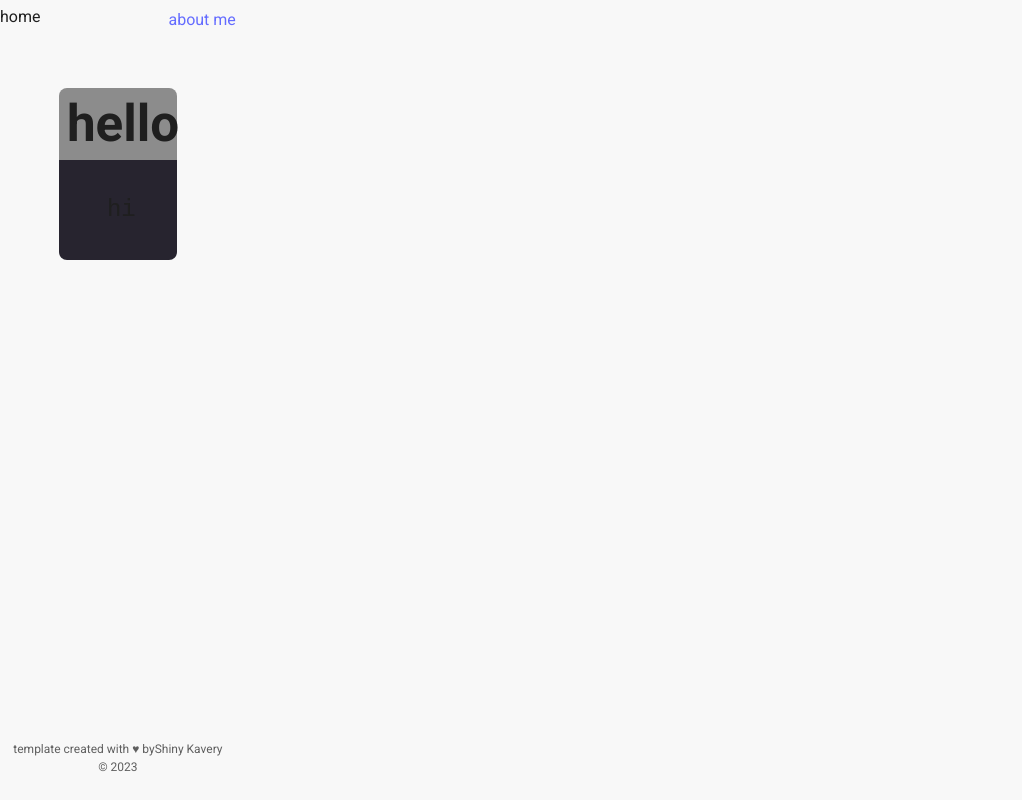
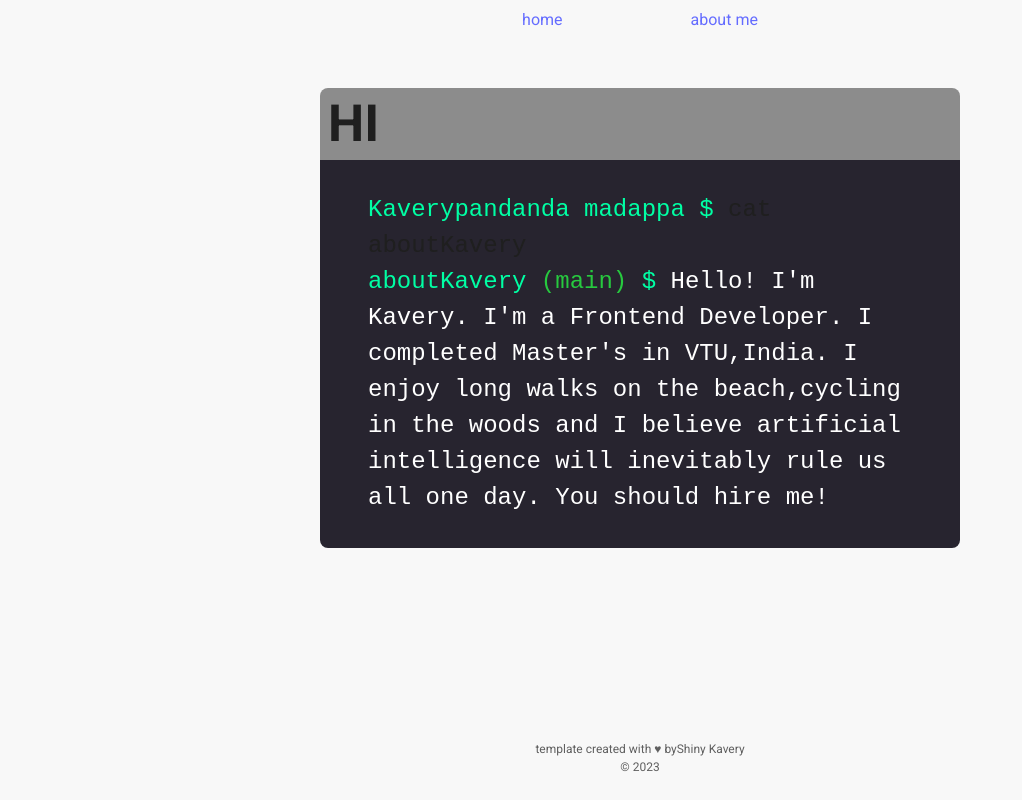
Before and after one commit to Kavery-pm/portfolioTemplate, a React (Vite) app: page /aboutme in a window 1280 px wide. Shown: the whole page, without its empty margins (0-1022 px from the left). Built offline with nearby package versions, Linux system fonts and the light colour scheme.

Commit message:
added the bio to the about me

```diff
--- /dev/null
+++ b/src/components/AboutMe/Aboutme.module.scss
@@ -0,0 +1,7 @@
+@import "../../variables.modules.scss";
+.pink{
+    color:$pink
+}
+.green{
+    color: $green
+}
--- a/src/components/AboutMe/Terminal.jsx
+++ b/src/components/AboutMe/Terminal.jsx
@@ -1,15 +1,15 @@
 import {Box} from "@mui/material";
-const Terminal = ()=>{
+const Terminal = ({text})=>{
     return (
         <Box component={'section'}
         width={{xs: '80%', md: '50%'}} borderRadius={'0.5rem'} mb={'4rem'}>
       <Box sx={{backgroundColor: '#8c8c8c'}} p={'0.5rem'} borderRadius={'0.5rem 0.5rem 0 0'}
            fontSize={'1rem'}>
-       <h1>hello</h1>
+   <h1>HI</h1>
       </Box>
       <Box py={{xs: '1rem', md: '2rem'}} px={{xs: '2rem', md: '3rem'}} borderRadius={'0 0 0.5rem 0.5rem'}
            sx={{backgroundColor: '#27242f'}} fontSize={'1.5rem'} fontFamily={'Courier New, Courier, monospace'}>
-    <p>hi </p>
+   {text}
       </Box>
    </Box>
     )
--- a/src/components/AboutMe/aboutMe.jsx
+++ b/src/components/AboutMe/aboutMe.jsx
@@ -1,10 +1,36 @@
-import {Box} from "@mui/material";
+import { Box } from "@mui/material";
 import Terminal from "./Terminal";
-const AboutMe = ()=>{
+import { info } from "../../info";
+import Style from "./Aboutme.module.scss";
+const AboutMe = () => {
+  const aboutMeText = () => {
     return (
-<Box display={'flex'} flexDirection={'column'} alignItems={'center'} mt={'3rem'}>
- <Terminal/>
-</Box>
-    )
-}
+      <>
+        <p>
+          <span style={{ color: info.baseColor }}>
+            {info.firstName}
+            {info.lastName.toLowerCase()} $
+          </span>{" "}
+          cat about{info.firstName}{" "}
+        </p>
+        <p style={{ color: "white" }}>
+          <span style={{ color: info.baseColor }}>
+            about{info.firstName} <span className={Style.green}>(main)</span> ${" "}
+          </span>
+          {info.bio}
+        </p>
+      </>
+    );
+  };
+  return (
+    <Box
+      display={"flex"}
+      flexDirection={"column"}
+      alignItems={"center"}
+      mt={"3rem"}
+    >
+      <Terminal text={aboutMeText()} />
+    </Box>
+  );
+};
 export default AboutMe;
--- a/src/info.js
+++ b/src/info.js
@@ -53,7 +53,7 @@ export const info = {
 
 
     ],
-    bio: "Hello! I'm Kavery. I'm a Frontend Developer. I completed Master's in VTU,India. I enjoy long walks on the beach, and I believe artificial intelligence will inevitably rule us all one day. You should hire me!",
+    bio: "Hello! I'm Kavery. I'm a Frontend Developer. I completed Master's in VTU,India. I enjoy long walks on the beach,cycling in the woods and I believe artificial intelligence will inevitably rule us all one day. You should hire me!",
     skills:
         {
             proficientWith: ['javascript', 'react', 'git', 'github', 'bootstrap', 'html5', 'css3', 'figma','Angular','React native'],
```
